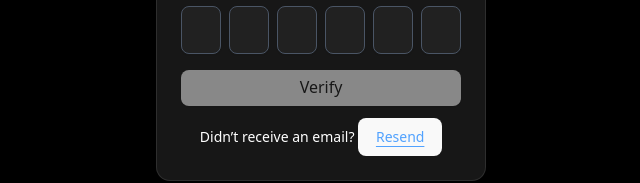
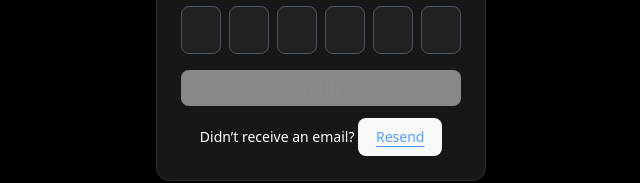
Before and after one commit to TrongKiennn/Intern-Assignment-Frontend, a React (Vite) app: page /auth/verify-email in a window 1280 px wide. Shown: the part 409-592 px from the top of the page, without its empty margins (319-959 px from the left). Built offline with nearby package versions, Linux system fonts and the light colour scheme.

Commit message:
feat(ui) change text color

```diff
--- a/src/Components/Onboarding/Onboarding.jsx
+++ b/src/Components/Onboarding/Onboarding.jsx
@@ -400,7 +400,7 @@ export default function Onboarding() {
             </Button>
           ) : (
             <Button
-              className="ml-auto"
+              className="ml-auto text-white"
               onClick={async () => {
                 try {
                   localStorage.setItem(`onboarding_${user.id}`, "true");
--- a/src/Components/Registration/VerifyEmail.jsx
+++ b/src/Components/Registration/VerifyEmail.jsx
@@ -81,9 +81,7 @@ export default function VerifyEmailPage() {
     }
   };
 
-  const handleResend = () => {
-    alert("Resend code to email: " + email);
-  };
+
 
   const isOTP = otp.every((digit) => digit !== "");
 
@@ -123,14 +121,13 @@ export default function VerifyEmailPage() {
             <p className="text-red-500 text-sm text-center mb-2">{error}</p>
           )}
 
-          <Button onClick={handleVerify} className="w-full" disabled={!isOTP}>
+          <Button onClick={handleVerify} className="w-full text-white" disabled={!isOTP}>
             Verify
           </Button>
 
           <div className="text-center text-sm mt-3">
             Didn’t receive an email?{" "}
             <button
-              onClick={handleResend}
               className="text-blue-400 underline underline-offset-4"
             >
               Resend
```
